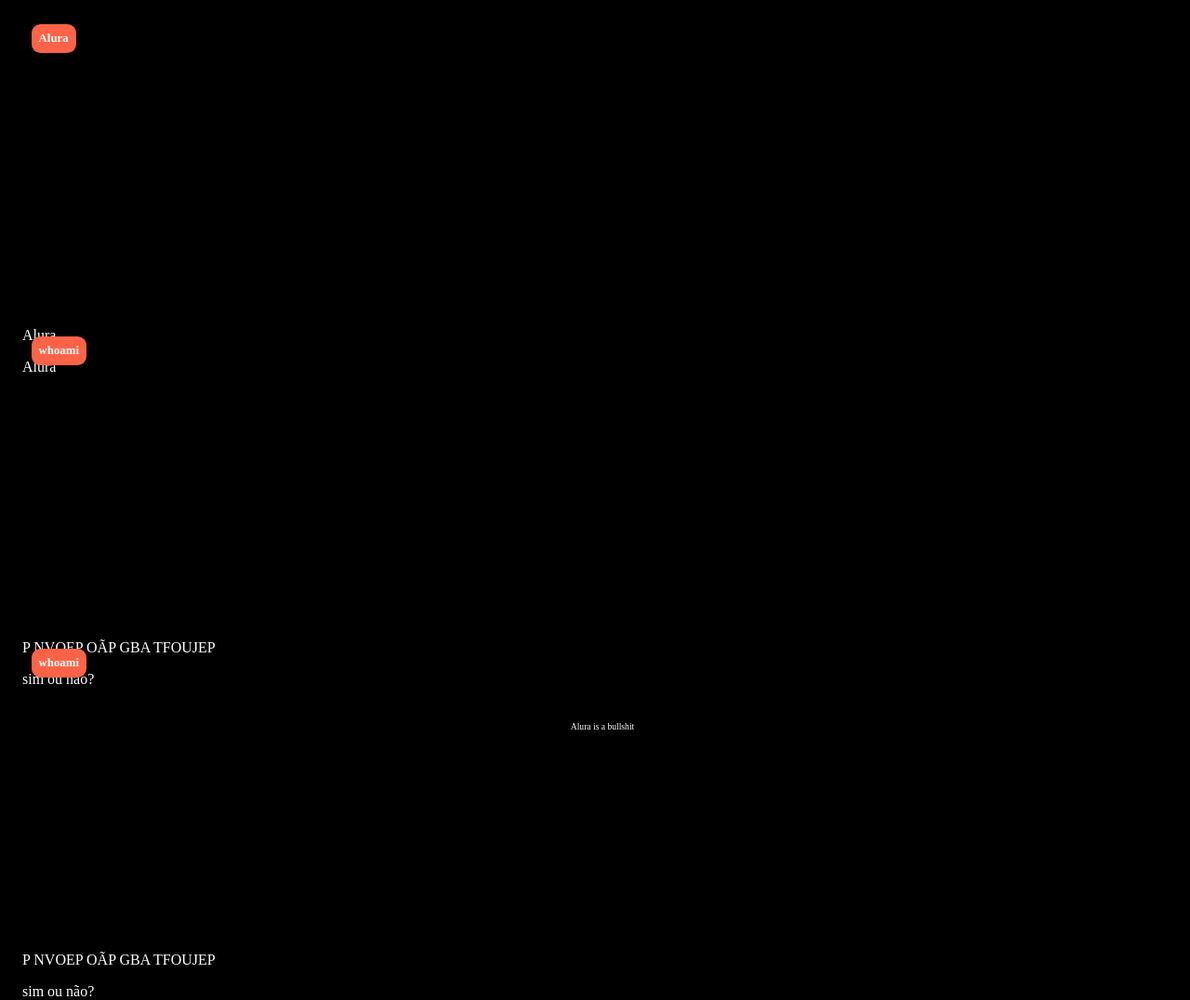
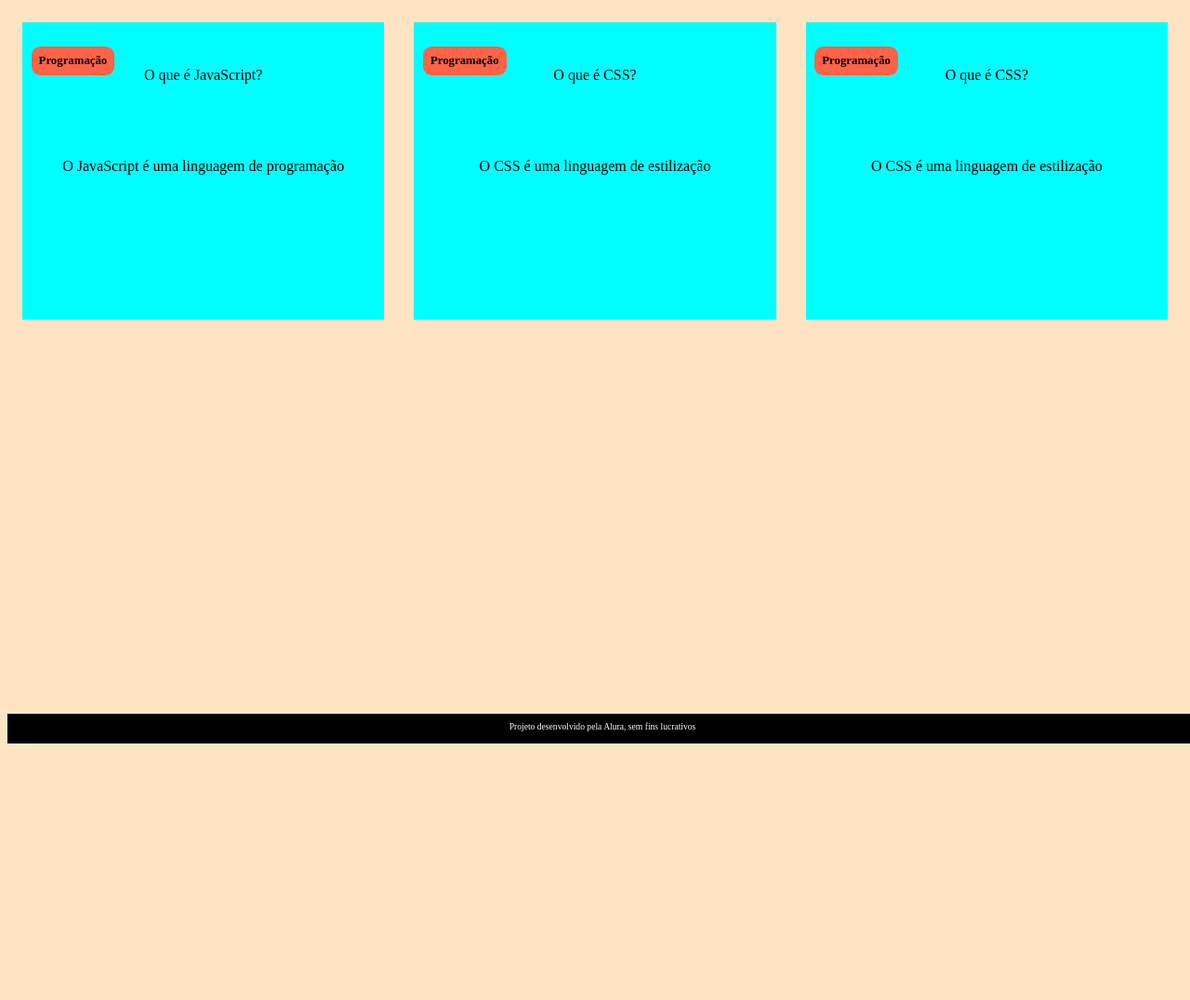
Before and after one commit to walter7white/AULA-1-2-3, a plain HTML site: page FLASHCARD/index.html in a window 1280 px wide. Shown: the whole page at 93% size. After the commit the page ends 800 px from the top, so only its background shows below. Drawn offline with Linux system fonts and the light colour scheme.

Commit message:
Add files via upload

```diff
--- a/FLASHCARD/ASSETS/styles.css
+++ b/FLASHCARD/ASSETS/styles.css
@@ -1,15 +1,15 @@
+body {
+    background-color: bisque;
+    font-family: Bai Jamjuree;
+}
 
-body {
-    font-family: ProtestGuerrilla-Regular;
-    background-color: black;
+#container {
+    display: flex; /* Elementos dispostos em linha */
+}
 
-}
-#container {
-    display:flex ;
-}
 .cartao {
     margin: 1rem 1rem;
-    background-color: black;
+    background-color: aqua;
     height: 20rem;
     flex-grow: 1;
     flex-basis: calc(33% - 6rem);
--- a/FLASHCARD/index.html
+++ b/FLASHCARD/index.html
@@ -2,53 +2,50 @@
 <html lang="pt-br">
 <head>
     <meta charset="UTF-8">
-    <meta http-equiv="X-UA-Compatible" content="IE=edge">
+    <meta name="viewport" content="width=device-width, initial-scale=1.0">
     <link rel="stylesheet" href="ASSETS/styles.css">
-    <meta name="viewport" content="width=device-width, initial-scale=1.0">
-    <title>Document</title>
-
+    <title>Flashcard</title>
 </head>
 <body>
     <main>
-    <section id= “container”>
+        <section id="container">
             <article class="cartao">
-            <div style="color: white;" class="cartao__conteudo">
- <h3>Alura</h3>
+                <div class="cartao__conteudo">
+                    <h3>Programação</h3>
+                    <div class="cartao__conteudo__pergunta">
+                        <p>O que é JavaScript?</p>
                     </div>
-            <div style="color: white;" class="cartao__conteudo__pergunta">
-                <p>Alura</p>
+                    <div class="cartao__conteudo__resposta">
+                        <p>O JavaScript é uma linguagem de programação</p>
                     </div>
-                <div style="color: white;" class="cartao__conteudo__resposta">
-                    <p>Alura</p>
                 </div>
             </article>
             <article class="cartao">
-            <div style="color: white;" class="cartao__conteudo">
- <h3>whoami</h3>
+                <div class="cartao__conteudo">
+                    <h3>Programação</h3>
+                    <div class="cartao__conteudo__pergunta">
+                        <p>O que é CSS?</p>
                     </div>
-            <div style="color: white;" class="cartao__conteudo__pergunta">
-                <p> P NVOEP OÃP GBA TFOUJEP</p>
+                    <div class="cartao__conteudo__resposta">
+                    <p>O CSS é uma linguagem de estilização</p>
                     </div>
-                <div style="color: white;" class="cartao__conteudo__resposta">
-                    <p>  sim ou não?</p>
                 </div>
             </article>
-    </article>
             <article class="cartao">
-        <div style="color: white;" class="cartao__conteudo">
-<h3>whoami</h3>
+                <div class="cartao__conteudo">
+                    <h3>Programação</h3>
+                    <div class="cartao__conteudo__pergunta">
+                        <p>O que é CSS?</p>
                     </div>
-        <div style="color: white;" class="cartao__conteudo__pergunta">
-            <p> P NVOEP OÃP GBA TFOUJEP</p>
+                    <div class="cartao__conteudo__resposta">
+                    <p>O CSS é uma linguagem de estilização</p>
                     </div>
-            <div style="color: white;" class="cartao__conteudo__resposta">
-                <p>  sim ou não?</p>
                 </div>
             </article>
         </section>
     </main>
     <footer>
-        <div style="color: white;"><p>Alura is a bullshit</p> </div>
+        <p>Projeto desenvolvido pela Alura, sem fins lucrativos</p>
     </footer>
 </body>
 </html>
```
Lines whose indentation alone changed are shown as unchanged.
